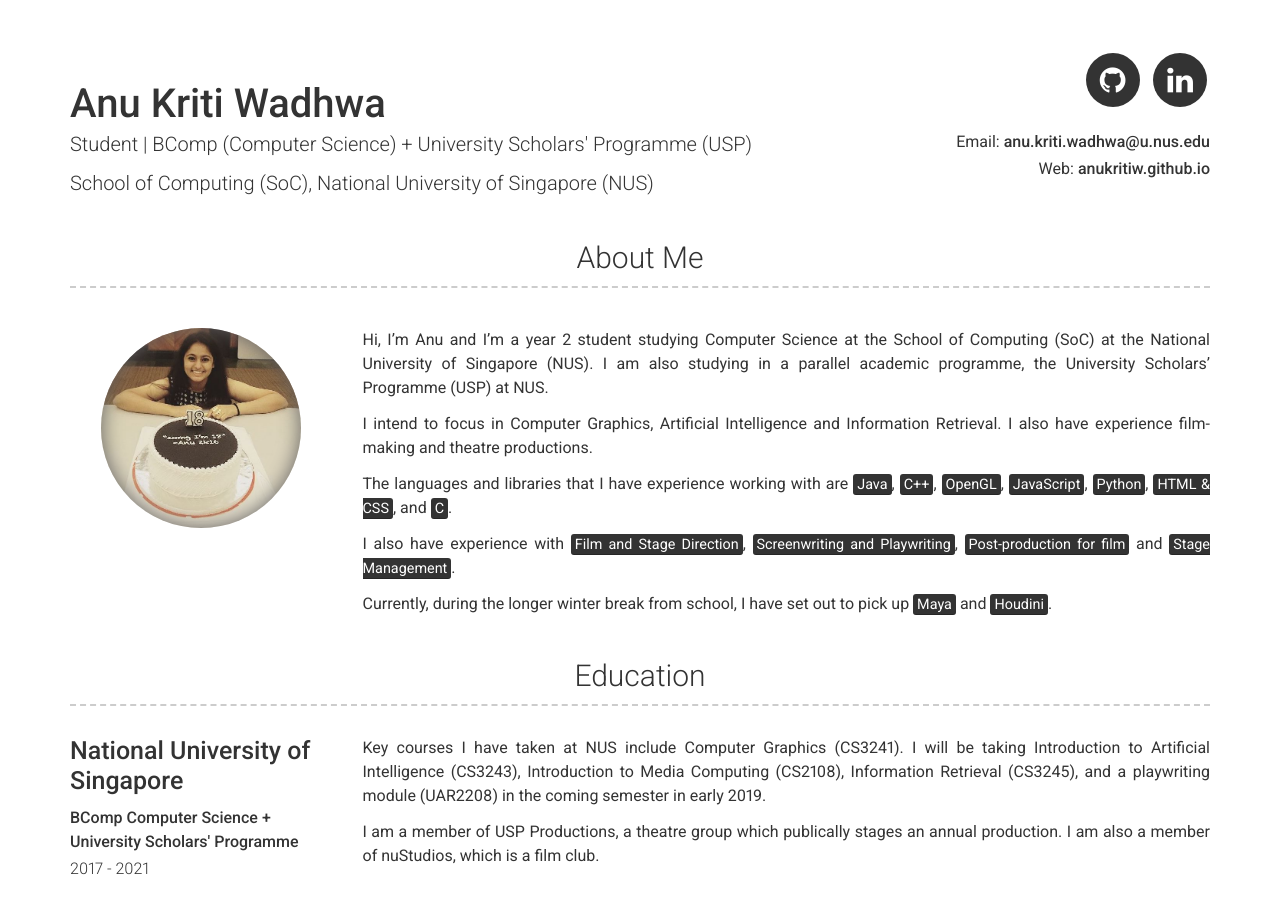
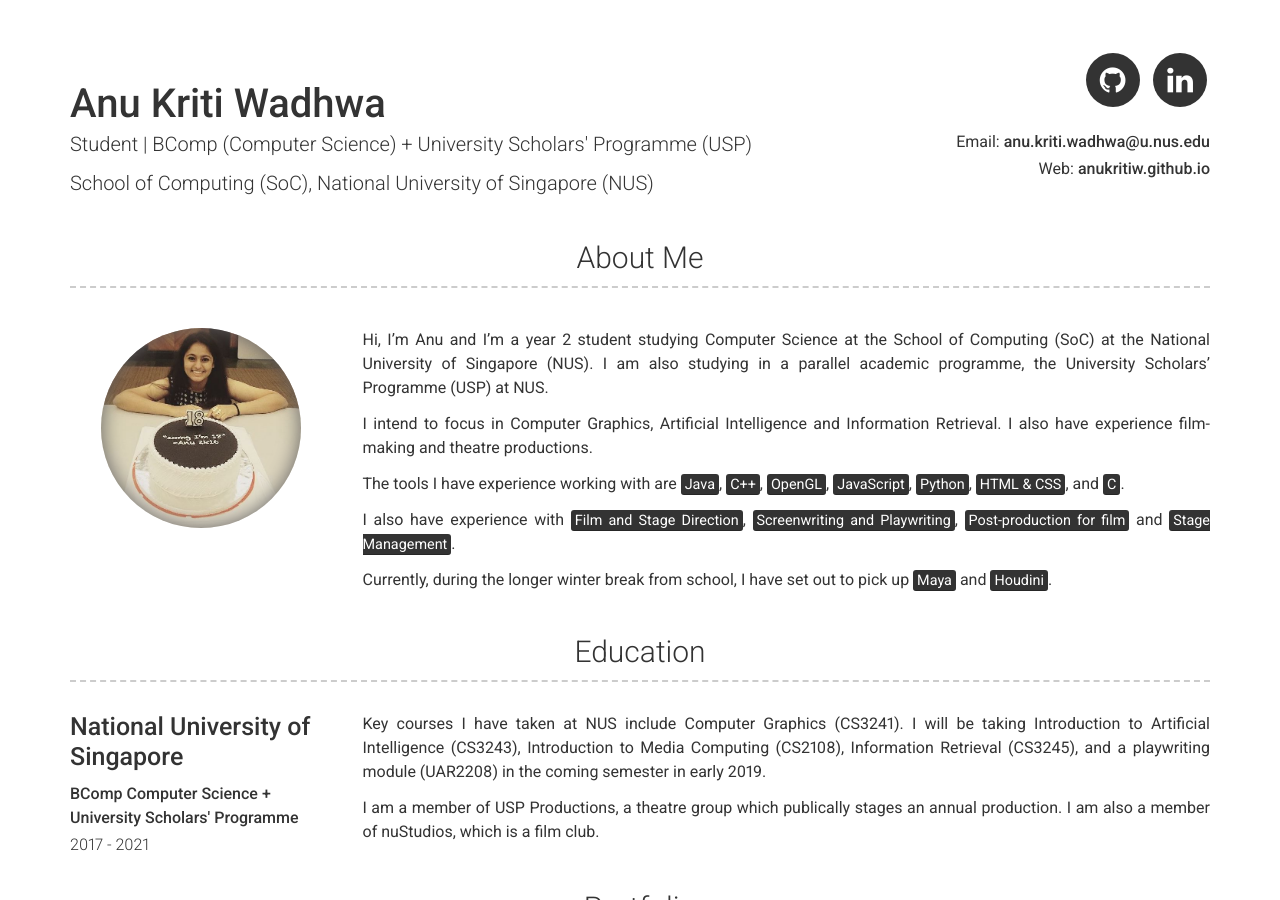
Before and after one commit to AnuKritiW/modern-resume-theme-site, a Jekyll site: the page built from index.md, in a window 1280 px wide and 900 px high. Built offline with Jekyll 4.4.1, drawn with Linux system fonts in a browser that asks for light colours.

Commit message:
edited _config.yml

```diff
--- a/_config.yml
+++ b/_config.yml
@@ -29,7 +29,7 @@ about_content: | # this will include new lines to allow paragraphs
 
   I intend to focus in Computer Graphics, Artificial Intelligence and Information Retrieval. I also have experience film-making and theatre productions.
 
-  The languages and libraries that I have experience working with are
+  The tools I have experience working with are
   <mark>Java</mark>,
   <mark>C++</mark>,
   <mark>OpenGL</mark>,
```
